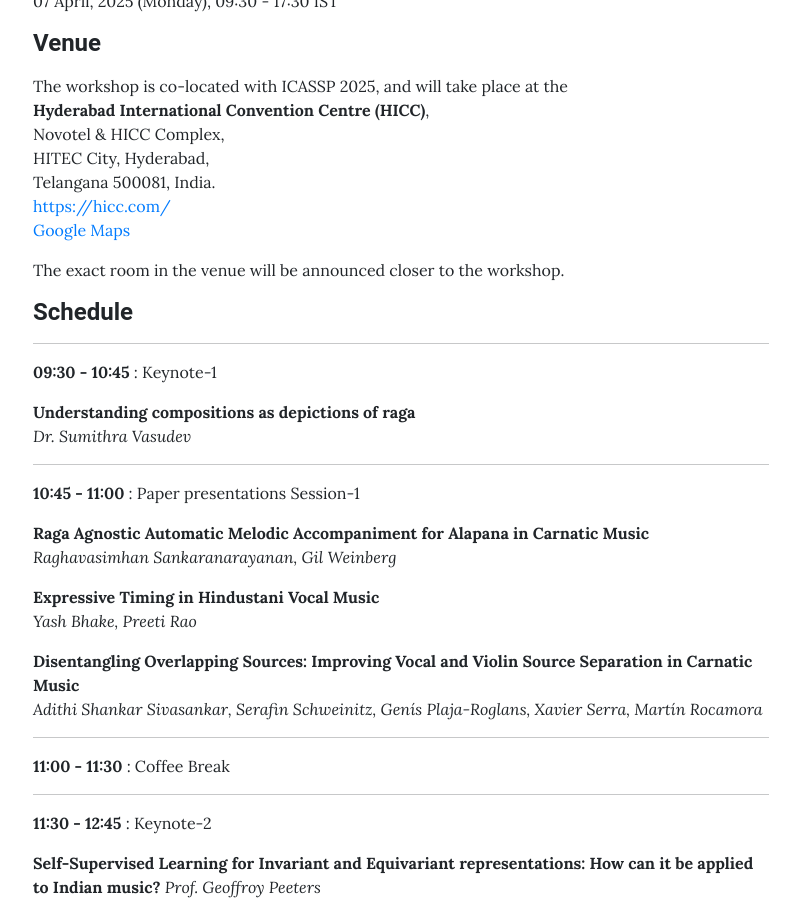
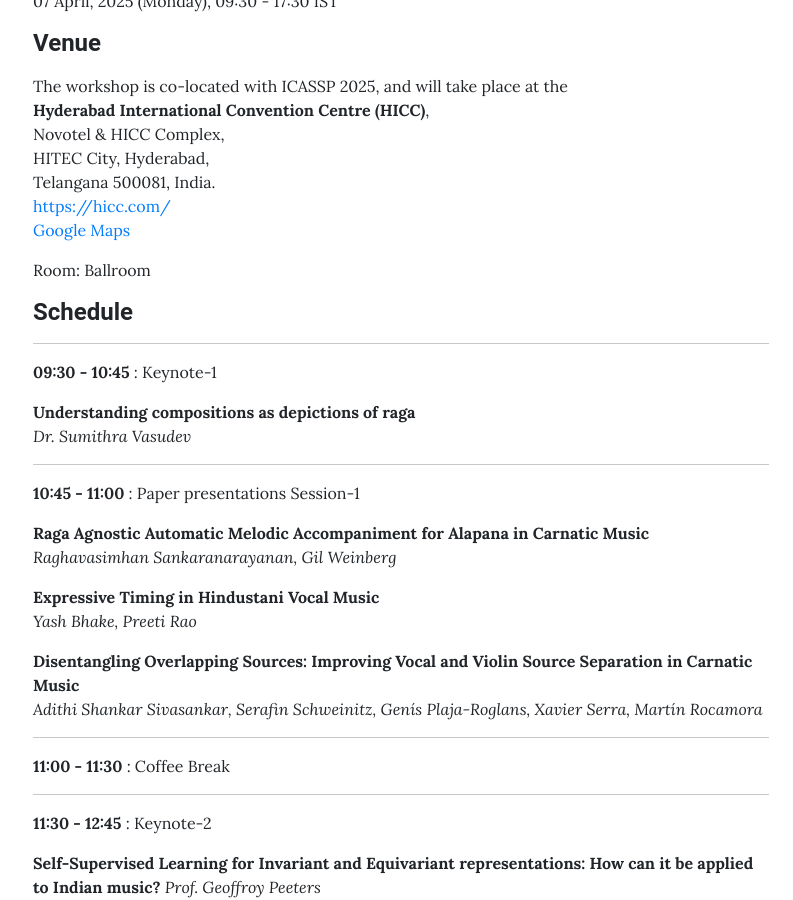
Before and after one commit to WIMAGA/wimaga.github.io, a Jekyll site: the page built from pages/program.md, in a window 1280 px wide and 900 px high, scrolled down 598 px. Shown: the whole window, without its empty margins (239-1032 px from the left). Built offline with Jekyll 4.4.1, drawn with Linux system fonts in a browser that asks for light colours.

Commit message:
Update program.md

```diff
--- a/pages/program.md
+++ b/pages/program.md
@@ -21,7 +21,7 @@ Telangana 500081, India.
 [https://hicc.com/](https://hicc.com/)
 [Google Maps](https://maps.app.goo.gl/peQ2rXjTjnsx8iXe7)
 
-The exact room in the venue will be announced closer to the workshop.
+Room: Ballroom
 
 #### **<span style="color:$gray-800">Schedule</span>**
 
```
